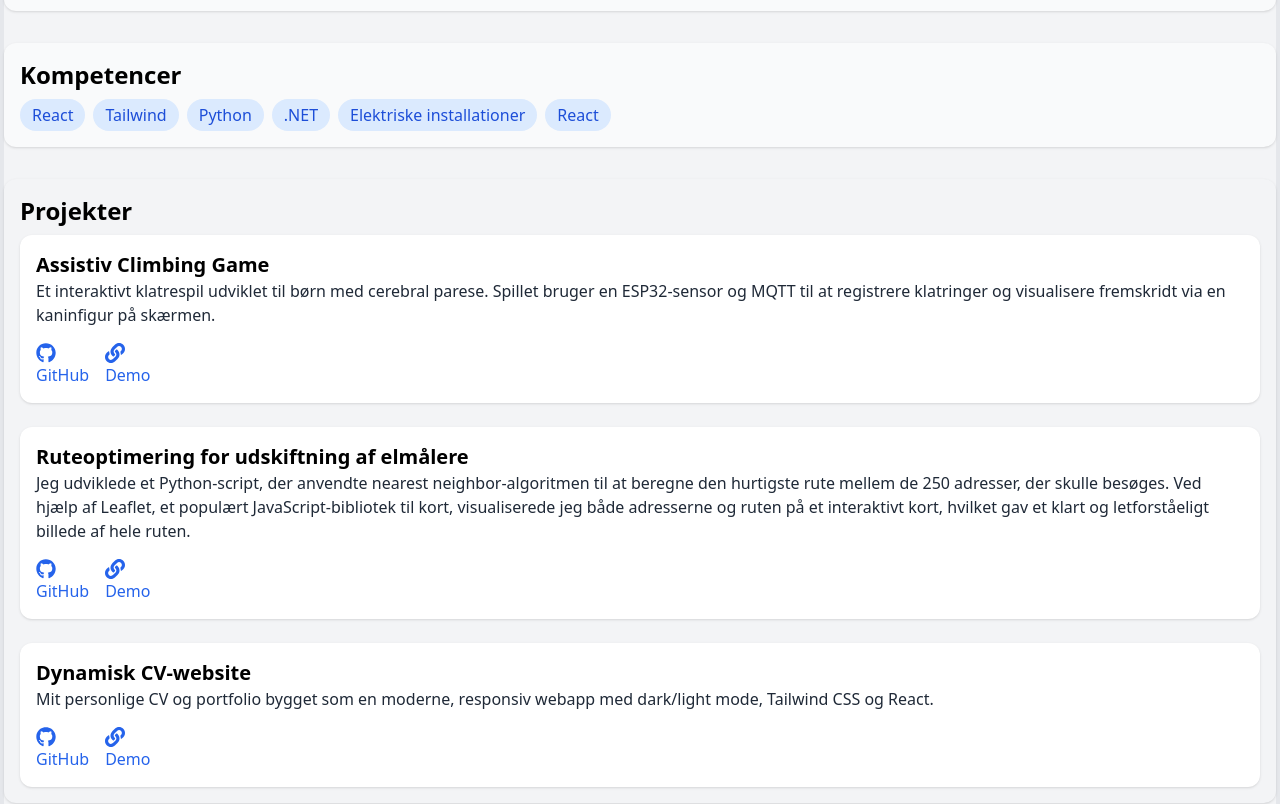
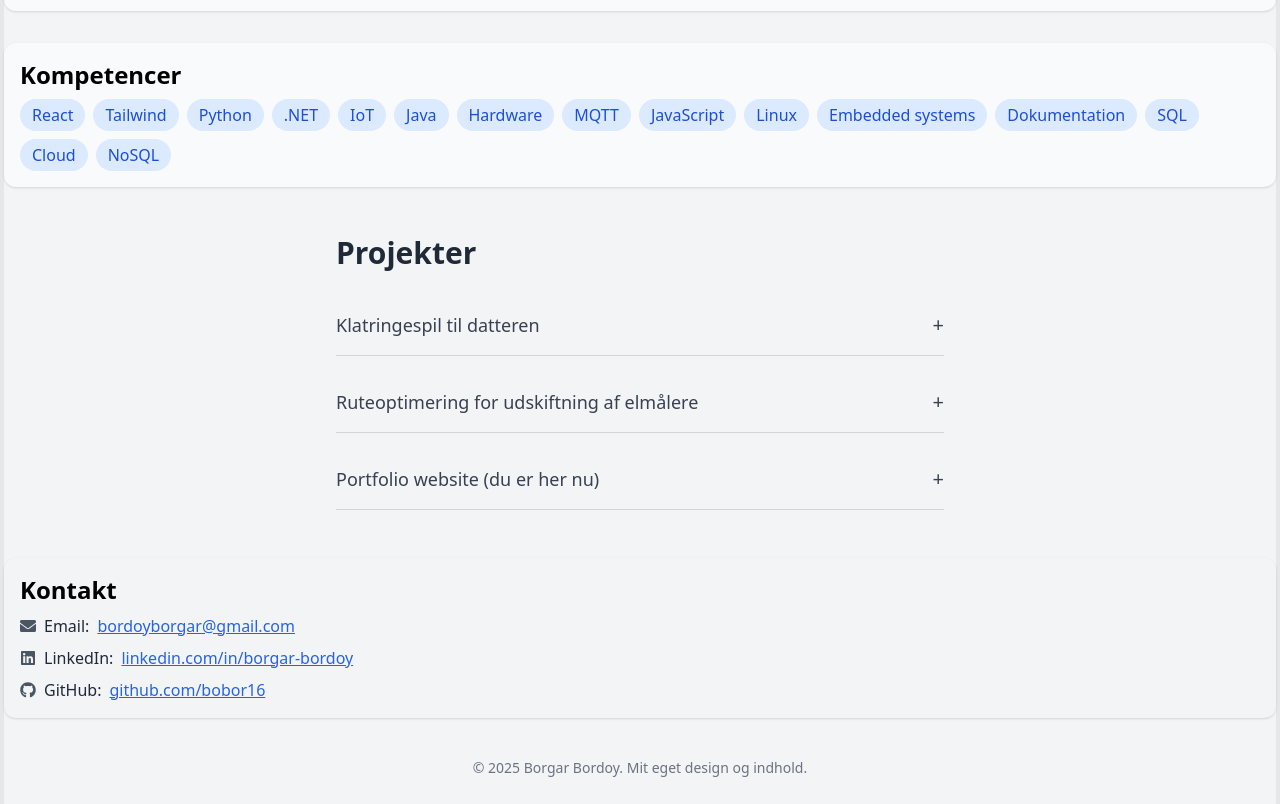
Before and after one commit to bobor16/mit-cv, a React (Create React App) app: page / in a window 1280 px wide. Shown: the part 797-1601 px from the top of the page. Built offline with nearby package versions, Linux system fonts and the light colour scheme.

Commit message:
new design to projects

```diff
--- a/src/components/Header.jsx
+++ b/src/components/Header.jsx
@@ -16,7 +16,7 @@ function Header() {
     <header className="flex flex-col items-center my-8 space-y-6 sm:space-y-8 px-4">
       {/* Titel */}
       <h1 className="w-full max-w-2xl text-4xl font-bold text-gray-800 dark:text-white text-center mx-auto">
-        Borgar Bordoy - Software Engineer & Elektriker
+        Borgar Bordoy - Softwareingeniør & Elektriker
       </h1>
 
       {/* Pære + kontakt */}
--- a/src/components/Projects.jsx
+++ b/src/components/Projects.jsx
@@ -1,63 +1,84 @@
-import { FaGithub, FaLink } from "react-icons/fa";
+import { useState, useRef, useEffect } from "react";
 
 function Projects() {
+  const [openIndex, setOpenIndex] = useState(null);
+  const contentRefs = useRef([]);
+
+  const projects = [
+    {
+      title: "Klatringespil til datteren",
+      description: "Et webbaseret spil der motiverer min datter med CP til at klatre ved hjælp af en ESP32 sensor og en kaninfigur på skærmen.",
+      link: "#"
+    },
+    {
+      title: "Ruteoptimering for udskiftning af elmålere",
+      description: "Jeg udviklede et Python-script, der anvendte nearest neighbor-algoritmen til at beregne den hurtigste rute mellem de 250 adresser, der skulle besøges. Ved hjælp af Leaflet, et populært JavaScript-bibliotek til kort, visualiserede jeg både adresserne og ruten på et interaktivt kort, hvilket gav et klart og letforståeligt billede af hele ruten.  ",
+      link: "#"
+    },
+    {
+      title: "Portfolio website (du er her nu)",
+      description: "Mit personlige CV- og portfolio site bygget med React og Tailwind. Simpelt, men fleksibelt.",
+      link: "#"
+    },
+  ];
+
+  const toggle = (index) => {
+    setOpenIndex(openIndex === index ? null : index);
+  };
+
+  useEffect(() => {
+    projects.forEach((_, index) => {
+      const el = contentRefs.current[index];
+      if (el) {
+        if (openIndex === index) {
+          el.style.height = el.scrollHeight + "px";
+          el.style.opacity = "1";
+          el.style.transform = "translateY(0px)";
+        } else {
+          el.style.height = "0px";
+          el.style.opacity = "0";
+          el.style.transform = "translateY(-10px)";
+        }
+      }
+    });
+  }, [openIndex, projects]);
+
   return (
-    <section className="my-8 p-4 bg-gray-100 dark:bg-gray-800 rounded-xl shadow">
-      <h2 className="text-2xl dark:text-white font-semibold mb-2">Projekter</h2>
-      <div className="space-y-6">
-        {/* Projekt 1 */}
-        <div className="bg-white dark:bg-gray-700 rounded-xl p-4 shadow">
-          <h3 className="text-xl font-semibold dark:text-white">Assistiv Climbing Game</h3>
-          <p className="text-gray-800 dark:text-gray-200">
-            Et interaktivt klatrespil udviklet til børn med cerebral parese. Spillet bruger en ESP32-sensor og MQTT til at registrere klatringer og visualisere fremskridt via en kaninfigur på skærmen.
-          </p>
-          <div className="flex space-x-4 mt-4">
-            <a href="https://github.com/bobor16/SA-Motivation-Game" className="text-blue-600 dark:text-blue-400 hover:text-blue-800 dark:hover:text-blue-200">
-              <FaGithub size={20} />
-              GitHub
-            </a>
-            <button className="text-blue-600 dark:text-blue-400 hover:text-blue-800 dark:hover:text-blue-200">
-              <FaLink size={20} />
-              Demo
-            </button>
+    <section className="my-12 max-w-2xl mx-auto px-4 sm:px-6 lg:px-8">
+      <h2 className="text-3xl font-bold mb-6 text-gray-800 dark:text-white">Projekter</h2>
+      {projects.map((project, index) => (
+        <div key={index} className="border-b border-gray-300 dark:border-gray-600 mb-4">
+          <button
+            onClick={() => toggle(index)}
+            className="w-full flex justify-between items-center py-4 text-left text-lg font-medium text-gray-700 dark:text-gray-200 focus:outline-none
+              transition duration-300 ease-in-out
+              hover:text-blue-500 hover:-translate-y-0.5"
+          >
+            {project.title}
+            {/* Roter +/− når åbent */}
+            <span
+              className={`text-xl transform transition-transform duration-300 ${
+                openIndex === index ? "rotate-45" : ""
+              }`}
+            >
+              +
+            </span>
+          </button>
+
+          <div
+            ref={(el) => (contentRefs.current[index] = el)}
+            className="overflow-hidden transition-all duration-500 ease-in-out"
+            style={{ height: "0px", opacity: 0, transform: "translateY(-10px)" }}
+          >
+            <div className="pb-4 pt-2 text-gray-600 dark:text-gray-300 transition-opacity duration-500">
+              <p>{project.description}</p>
+              <a href={project.link} className="text-blue-500 hover:underline mt-2 inline-block">
+                Læs mere
+              </a>
+            </div>
           </div>
         </div>
-
-        {/* Projekt 2 */}
-        <div className="bg-white dark:bg-gray-700 rounded-xl p-4 shadow">
-          <h3 className="text-xl font-semibold dark:text-white">Ruteoptimering for udskiftning af elmålere</h3>
-          <p className="text-gray-800 dark:text-gray-200">
-          Jeg udviklede et Python-script, der anvendte nearest neighbor-algoritmen til at beregne den hurtigste rute mellem de 250 adresser, der skulle besøges. Ved hjælp af Leaflet, et populært JavaScript-bibliotek til kort, visualiserede jeg både adresserne og ruten på et interaktivt kort, hvilket gav et klart og letforståeligt billede af hele ruten.          </p>
-          <div className="flex space-x-4 mt-4">
-            <a href="https://github.com/bobor16/route-optimation" className="text-blue-600 dark:text-blue-400 hover:text-blue-800 dark:hover:text-blue-200">
-              <FaGithub size={20} />
-              GitHub
-            </a>
-            <button className="text-blue-600 dark:text-blue-400 hover:text-blue-800 dark:hover:text-blue-200">
-              <FaLink size={20} />
-              Demo
-            </button>
-          </div>
-        </div>
-
-        {/* Projekt 3 */}
-        <div className="bg-white dark:bg-gray-700 rounded-xl p-4 shadow">
-          <h3 className="text-xl font-semibold dark:text-white">Dynamisk CV-website</h3>
-          <p className="text-gray-800 dark:text-gray-200">
-            Mit personlige CV og portfolio bygget som en moderne, responsiv webapp med dark/light mode, Tailwind CSS og React.
-          </p>
-          <div className="flex space-x-4 mt-4">
-            <a href="https://github.com/bobor16/mit-cv" className="text-blue-600 dark:text-blue-400 hover:text-blue-800 dark:hover:text-blue-200">
-              <FaGithub size={20} />
-              GitHub
-            </a>
-            <button className="text-blue-600 dark:text-blue-400 hover:text-blue-800 dark:hover:text-blue-200">
-              <FaLink size={20} />
-              Demo
-            </button>
-          </div>
-        </div>
-      </div>
+      ))}
     </section>
   );
 }
--- a/src/components/Skills.jsx
+++ b/src/components/Skills.jsx
@@ -7,10 +7,17 @@ function Skills() {
           <span className="bg-blue-100 dark:bg-blue-600 text-blue-700 dark:text-white px-3 py-1 rounded-full transform transition-all duration-300 ease-in-out hover:scale-105">Tailwind</span>
           <span className="bg-blue-100 dark:bg-blue-600 text-blue-700 dark:text-white px-3 py-1 rounded-full transform transition-all duration-300 ease-in-out hover:scale-105">Python</span>
           <span className="bg-blue-100 dark:bg-blue-600 text-blue-700 dark:text-white px-3 py-1 rounded-full transform transition-all duration-300 ease-in-out hover:scale-105">.NET</span>
-          <span className="bg-blue-100 dark:bg-blue-600 text-blue-700 dark:text-white px-3 py-1 rounded-full transform transition-all duration-300 ease-in-out hover:scale-105">Elektriske installationer</span>
-          <span className="bg-blue-100 dark:bg-blue-600 text-blue-700 dark:text-white px-3 py-1 rounded-full transform transition-all duration-300 ease-in-out hover:scale-105">
-  React
-</span>
+          <span className="bg-blue-100 dark:bg-blue-600 text-blue-700 dark:text-white px-3 py-1 rounded-full transform transition-all duration-300 ease-in-out hover:scale-105">IoT</span>
+          <span className="bg-blue-100 dark:bg-blue-600 text-blue-700 dark:text-white px-3 py-1 rounded-full transform transition-all duration-300 ease-in-out hover:scale-105">Java</span>
+          <span className="bg-blue-100 dark:bg-blue-600 text-blue-700 dark:text-white px-3 py-1 rounded-full transform transition-all duration-300 ease-in-out hover:scale-105">Hardware</span>
+          <span className="bg-blue-100 dark:bg-blue-600 text-blue-700 dark:text-white px-3 py-1 rounded-full transform transition-all duration-300 ease-in-out hover:scale-105">MQTT</span>
+          <span className="bg-blue-100 dark:bg-blue-600 text-blue-700 dark:text-white px-3 py-1 rounded-full transform transition-all duration-300 ease-in-out hover:scale-105">JavaScript</span>
+          <span className="bg-blue-100 dark:bg-blue-600 text-blue-700 dark:text-white px-3 py-1 rounded-full transform transition-all duration-300 ease-in-out hover:scale-105">Linux</span>
+          <span className="bg-blue-100 dark:bg-blue-600 text-blue-700 dark:text-white px-3 py-1 rounded-full transform transition-all duration-300 ease-in-out hover:scale-105">Embedded systems</span>
+          <span className="bg-blue-100 dark:bg-blue-600 text-blue-700 dark:text-white px-3 py-1 rounded-full transform transition-all duration-300 ease-in-out hover:scale-105">Dokumentation</span>
+          <span className="bg-blue-100 dark:bg-blue-600 text-blue-700 dark:text-white px-3 py-1 rounded-full transform transition-all duration-300 ease-in-out hover:scale-105">SQL</span>
+          <span className="bg-blue-100 dark:bg-blue-600 text-blue-700 dark:text-white px-3 py-1 rounded-full transform transition-all duration-300 ease-in-out hover:scale-105">Cloud</span>
+          <span className="bg-blue-100 dark:bg-blue-600 text-blue-700 dark:text-white px-3 py-1 rounded-full transform transition-all duration-300 ease-in-out hover:scale-105">NoSQL</span>
 
         </div>
       </section>
```
